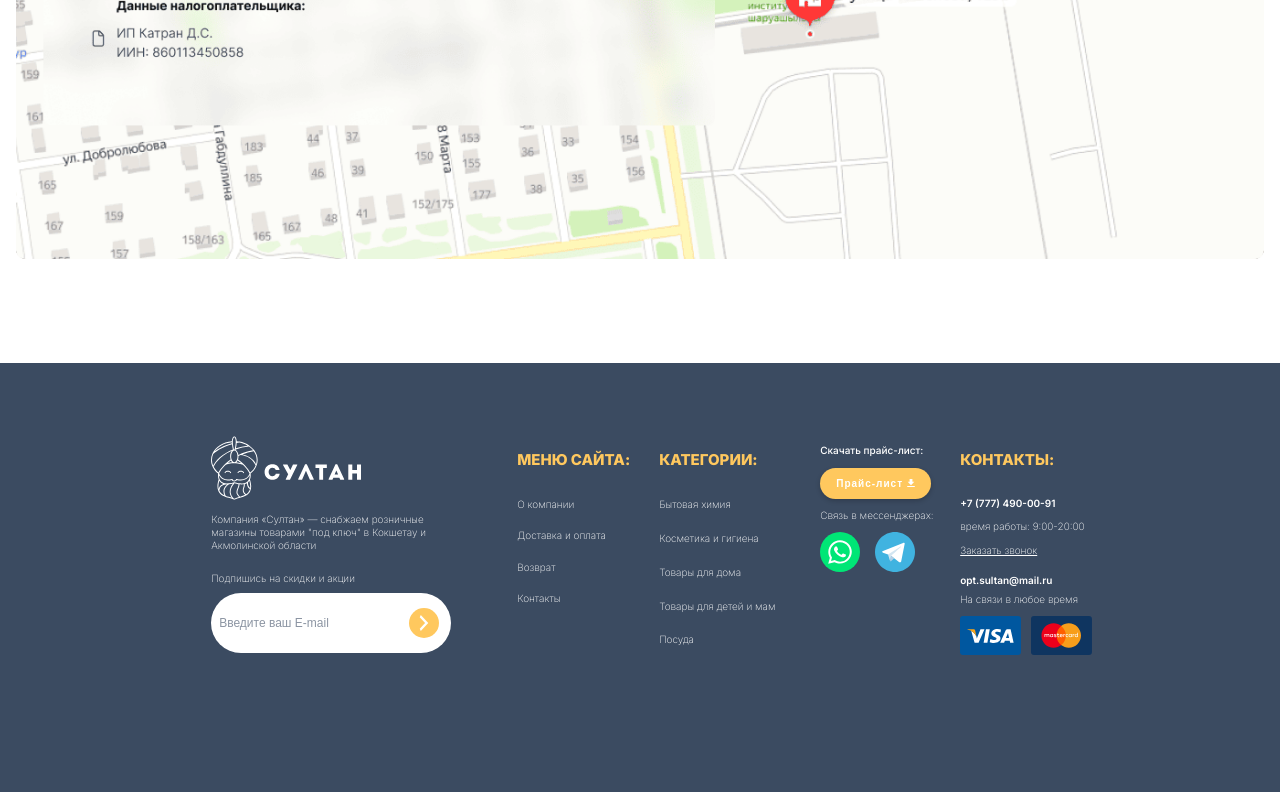
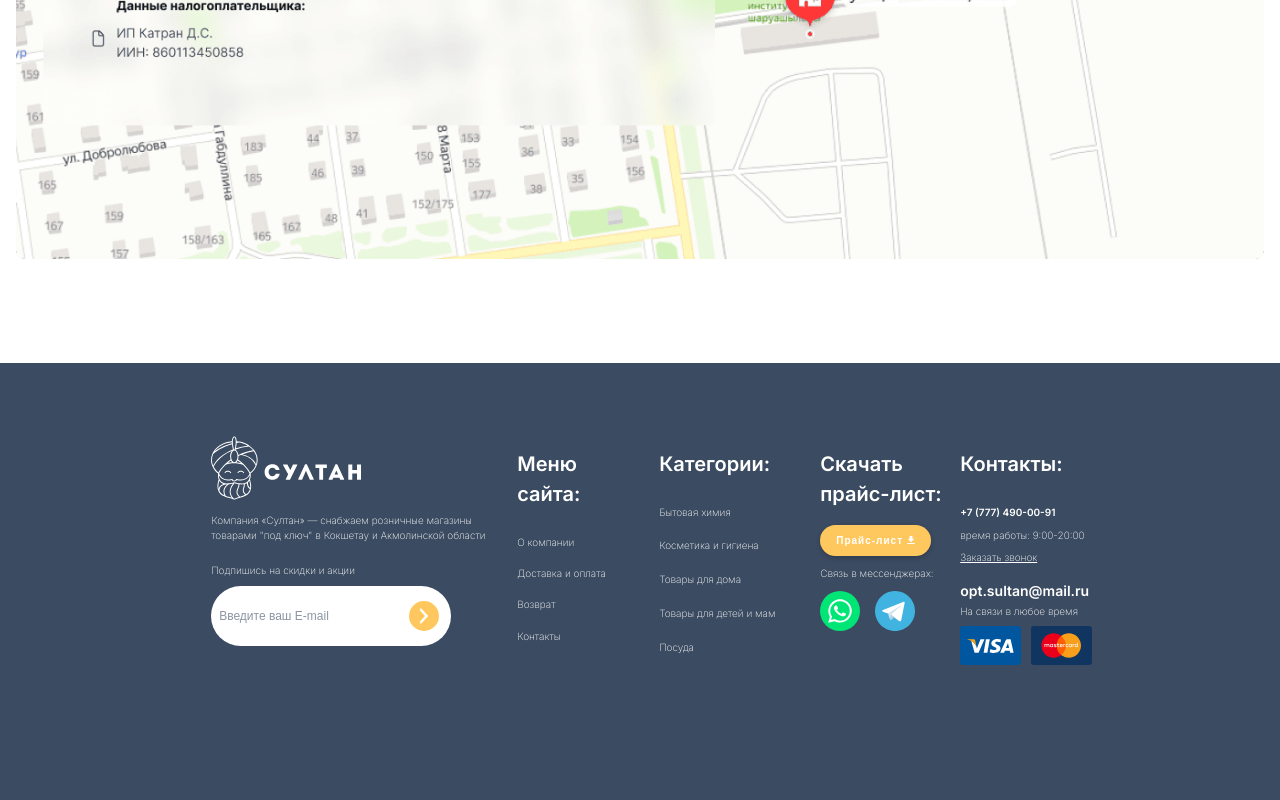
Before and after one commit to apogore/Sultan, a Next.js app in the folder sultan/: page / in a window 1280 px wide. Shown: the part 4735-5535 px from the top of the page. Built offline with nearby package versions, Linux system fonts and the light colour scheme.

Commit message:
fix footer titles

```diff
--- a/sultan/app/layout.js
+++ b/sultan/app/layout.js
@@ -1,7 +1,8 @@
 import { Inter } from "next/font/google";
 import "./styles/globals.scss";
-import Header from "./shared/header/header";
-import Footer from "./shared/footer/footer";
+import Header from "@shared/header/header";
+import Footer from "@shared/footer/footer";
+
 const inter = Inter({
   subsets: ["latin"],
   weights: ["100", "200", "300", "400", "500", "600", "700", "800", "900"],
--- a/sultan/app/shared/footer/footer.js
+++ b/sultan/app/shared/footer/footer.js
@@ -15,8 +15,7 @@ const Footer = () => {
         <div className="footer-section company-info">
           <img src="/icons/sultan.svg" alt="Visa" width={150} height={70} />
           <p>
-            Компания «Султан» — снабжаем розничные магазины товарами "под ключ"
-            в Кокшетау и Акмолинской области
+            Компания «Султан» — снабжаем розничные магазины товарами "под ключ" в Кокшетау и Акмолинской области
           </p>
           <div className="subscribe-container">
             <p>Подпишись на скидки и акции</p>
@@ -32,7 +31,7 @@ const Footer = () => {
 
         </div>
         <div className="footer-section menu">
-          <h2>Меню сайта:</h2>
+          <h2 className="title-section">Меню сайта:</h2>
           <ul className="footer-list">
             {navigationLinks.map((navigationLink) => (
               <li key={navigationLink.href}>
@@ -42,7 +41,7 @@ const Footer = () => {
           </ul>
         </div>
         <div className="footer-section categories">
-          <h2>Категории:</h2>
+          <h2 className="title-section">Категории:</h2>
           <ul className="footer-list">
             {productCategoriesData.map((productCategory) => (
               <li key={productCategory.id}>
@@ -53,7 +52,7 @@ const Footer = () => {
         </div>
         <div className="footer-section price-list">
           <div className="download-price-list">
-            <h3>Скачать прайс-лист:</h3>
+            <h2 className="title-section">Скачать прайс-лист:</h2>
             <Button
               onClick={getPriceList}
               text="Прайс-лист"
@@ -66,7 +65,7 @@ const Footer = () => {
             <div className="button-container">
               <Link
                 href="https://t.me/kot_Shreda"
-                className="footer-messenger"
+                className="link-messenger"
                 target="_blank"
                 rel="noopener noreferrer"
               >
@@ -79,7 +78,7 @@ const Footer = () => {
 
               <Link
                 href="https://t.me/kot_Shreda"
-                className="footer-messenger"
+                className="link-messenger"
                 target="_blank"
                 rel="noopener noreferrer"
               >
@@ -93,7 +92,7 @@ const Footer = () => {
           </div>
         </div>
         <div className="footer-section contacts">
-          <h2>Контакты:</h2>
+          <h2 className="title-section">Контакты:</h2>
 
           <p className="number">+7 (777) 490-00-91</p>
           <p className="availability">время работы: 9:00-20:00</p>
--- a/sultan/app/shared/footer/footer.scss
+++ b/sultan/app/shared/footer/footer.scss
@@ -1,4 +1,4 @@
-@import '../../styles/vars';
+@import "../../styles/vars";
 
 .footer {
   width: 100%;
@@ -11,8 +11,6 @@
 
   @media screen and (max-width: $mobile-max) {
     padding: 15px;
-  }
-
   }
 
   .footer-section:nth-child(1) {
@@ -43,8 +41,7 @@
     grid-gap: 16px;
     align-items: start;
     grid-template-columns: repeat(5, 1fr);
-  grid-template-areas:
-    "sec1 sec2 sec3 sec4 sec5";
+    grid-template-areas: "sec1 sec2 sec3 sec4 sec5";
 
     @media screen and (max-device-width: $mobile-max) {
       width: 100%;
@@ -55,7 +52,7 @@
       grid-template-rows: auto;
       grid-template-areas:
         "sec1 sec1 sec2"
-      "sec5 sec4 sec3"
+        "sec5 sec4 sec3";
     }
 
     @media screen and (max-width: $mobile-mid) {
@@ -64,12 +61,7 @@
       grid-template-areas:
         "sec1 sec1"
         "sec2 sec3"
-      "sec5 sec4"
-  }
-}
-
-.number {
-  font-weight: 600;
+        "sec5 sec4";
     }
 
     .footer-section {
@@ -77,62 +69,12 @@
       flex-direction: column;
       min-width: 146px;
 
-  &.company-info {
-    max-width: 320px;
-    min-width: 290px;
-  }
-
-  &.menu {
-    max-width: 130px;
-    min-width: 126px;
-  }
-
-  &.categories {
-    max-width: 170px;
-    min-width: 145px;
-  }
-
-  &.price-list {
-    max-width: 214px;
-    min-width: 124px;
-  }
-
-  &.conacts {
-    width: 152px;
-
-    .massagers-mobile {
-      display: none;
-    }
-  }
-
-  .footer-section:nth-child(1),
-  .footer-section:nth-child(2) {
-    order: 1;
-  }
-
-  .footer-section:nth-child(3),
-  .footer-section:nth-child(4),
-  .footer-section:nth-child(5) {
-    order: 2;
-  }
-
-  @media screen and (max-width: $mobile-max) {
-    .download-price-list {
-      display: none;
-    }
-  }
-
-  p {
-    font-size: $font-size-xsmall;
-    line-height: 1.3;
-    max-width: 250px;
-  }
-
-  h3 {
-    font-size: $font-size-xsmall;
-    font-weight: 500;
-    margin-bottom: 10px;
-  }
+      .title-section {
+        color: $white-color;
+        font-size: $font-size-xlarge;
+        font-weight: 600;
+        line-height: 150%;
+        text-transform: none;
       }
 
       .footer-list {
@@ -178,41 +120,13 @@
         transform: scaleX(1);
       }
 
-.button-container {
-  display: flex;
-  width: 100%;
-  gap: 15px;
-}
-
-.footer-messenger {
-  display: inline-flex;
-  justify-content: center;
-  align-items: center;
-  background-color: transparent;
-  border: none;
-  cursor: pointer;
-  transition: transform 0.2s;
-}
-
-.footer-messenger:hover {
-  transform: scale(1.1);
-}
-
-.footer-icon {
-  width: 40px;
-  height: 40px;
-}
-
-.footer-payment img {
-  margin-right: 10px;
-  width: auto;
-  height: 80%;
-}
+      &.company-info {
+        max-width: 320px;
+        min-width: 290px;
 
         .subscribe-container {
           text-align: left;
           background-color: $footer-bg-color;
-
           max-width: 300px;
           font-size: $font-size-xsmall;
 
@@ -220,17 +134,6 @@
             color: $white-color;
             font-size: $font-size-xsmall;
             margin-bottom: 8px;
-  }
-}
-
-.footer .price-list-button {
-  font-size: $font-size-xsmall;
-  height: 20%;
-
-  img {
-    width: 10%;
-    height: auto;
-  }
           }
 
           .subscribe-form {
@@ -289,7 +192,7 @@
               }
             }
 
-  .subscribe-form-input:focus+.subscribe-form-button {
+            .subscribe-form-input:focus + .subscribe-form-button {
               @media screen and ((min-device-width: $mobile-s) and (max-device-width: $mobile-mid)) {
                 position: relative;
                 right: 12px;
@@ -303,14 +206,86 @@
               }
             }
           }
+        }
+      }
+
+      &.menu {
+        max-width: 130px;
+        min-width: 126px;
+      }
+
+      &.categories {
+        max-width: 170px;
+        min-width: 145px;
+      }
+
+      &.price-list {
+        max-width: 214px;
+        min-width: 124px;
+
+        .download-price-list {
+          .price-list-button {
+            font-size: $font-size-xsmall;
+            height: 20%;
+
+            img {
+              width: 10%;
+              height: auto;
+            }
+          }
+        }
+
+        @media screen and (max-width: $mobile-max) {
+          .download-price-list {
+            display: none;
+          }
+        }
+
+        .messengers {
+          @media screen and (max-width: $mobile-max) {
+            margin-top: 60px;
+          }
+          .button-container {
+            display: flex;
+            width: 100%;
+            gap: 15px;
+
+            .link-messenger {
+              display: inline-flex;
+              justify-content: center;
+              align-items: center;
+              background-color: transparent;
+              border: none;
+              cursor: pointer;
+              transition: transform 0.2s;
+            }
+
+            .link-messenger:hover {
+              transform: scale(1.1);
+            }
+
+            .footer-icon {
+              width: 40px;
+              height: 40px;
+            }
+          }
+        }
+      }
+
+      &.contacts {
+        width: 152px;
+
+        .massagers-mobile {
+          display: none;
+        }
+
+        .number {
+          font-weight: 600;
+        }
 
         .availability {
           line-height: 1;
           margin-top: 0;
-}
-
-.work-hours {
-  font-size: $font-size-xsmall;
         }
 
         .call-order {
@@ -322,9 +297,31 @@
         .contact-info {
           display: flex;
           flex-direction: column;
-}
 
           .footer-email {
             margin-bottom: 5px;
+            font-size: $font-size-medium;
             font-weight: 600;
           }
+        }
+
+        .footer-payment img {
+          margin-right: 10px;
+          width: auto;
+          height: 80%;
+        }
+      }
+
+      .footer-section:nth-child(1),
+      .footer-section:nth-child(2) {
+        order: 1;
+      }
+
+      .footer-section:nth-child(3),
+      .footer-section:nth-child(4),
+      .footer-section:nth-child(5) {
+        order: 2;
+      }
+    }
+  }
+}
```
Also changed, not shown: sultan/app/page.js (+6 -6 lines). Lines whose indentation alone changed are shown as unchanged.
